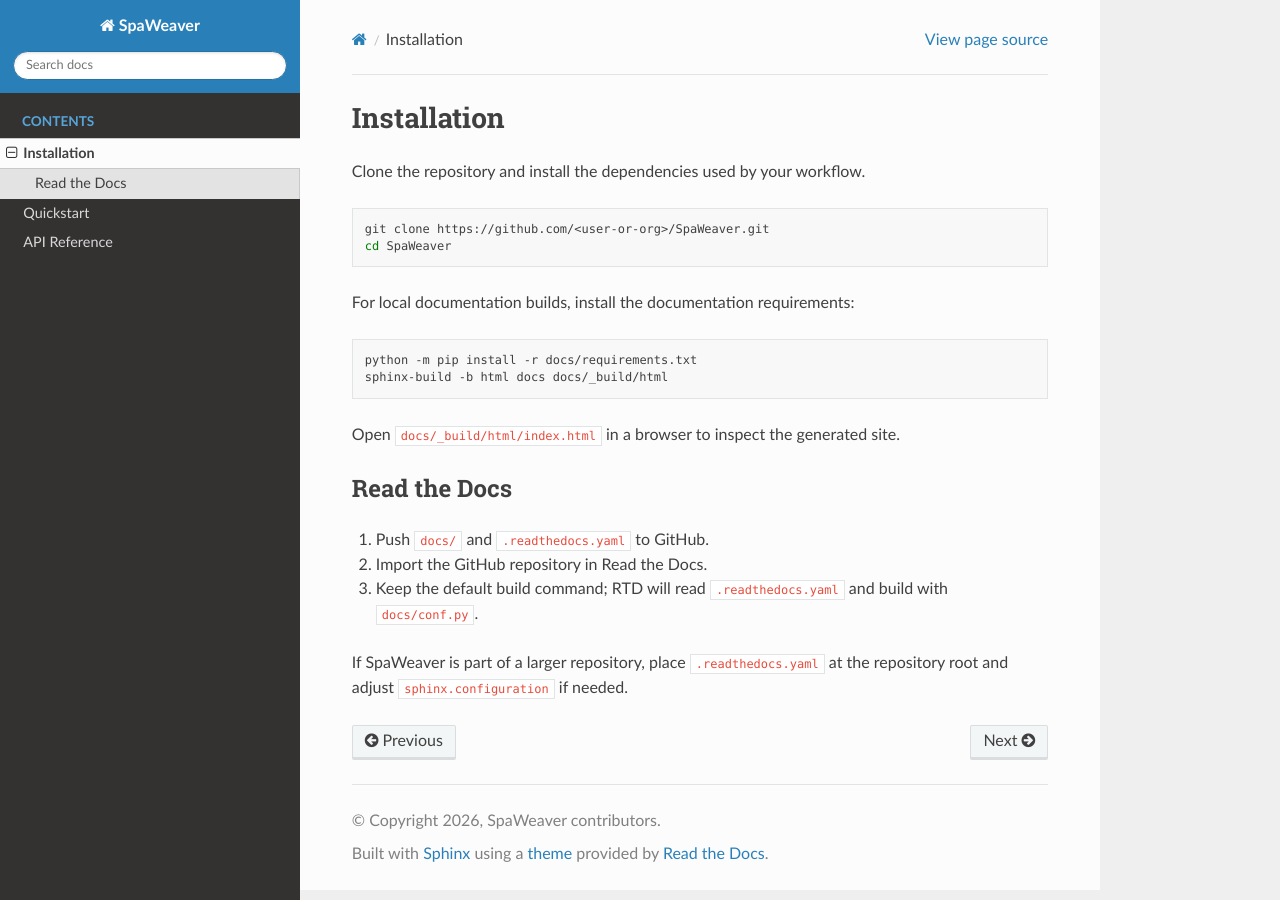
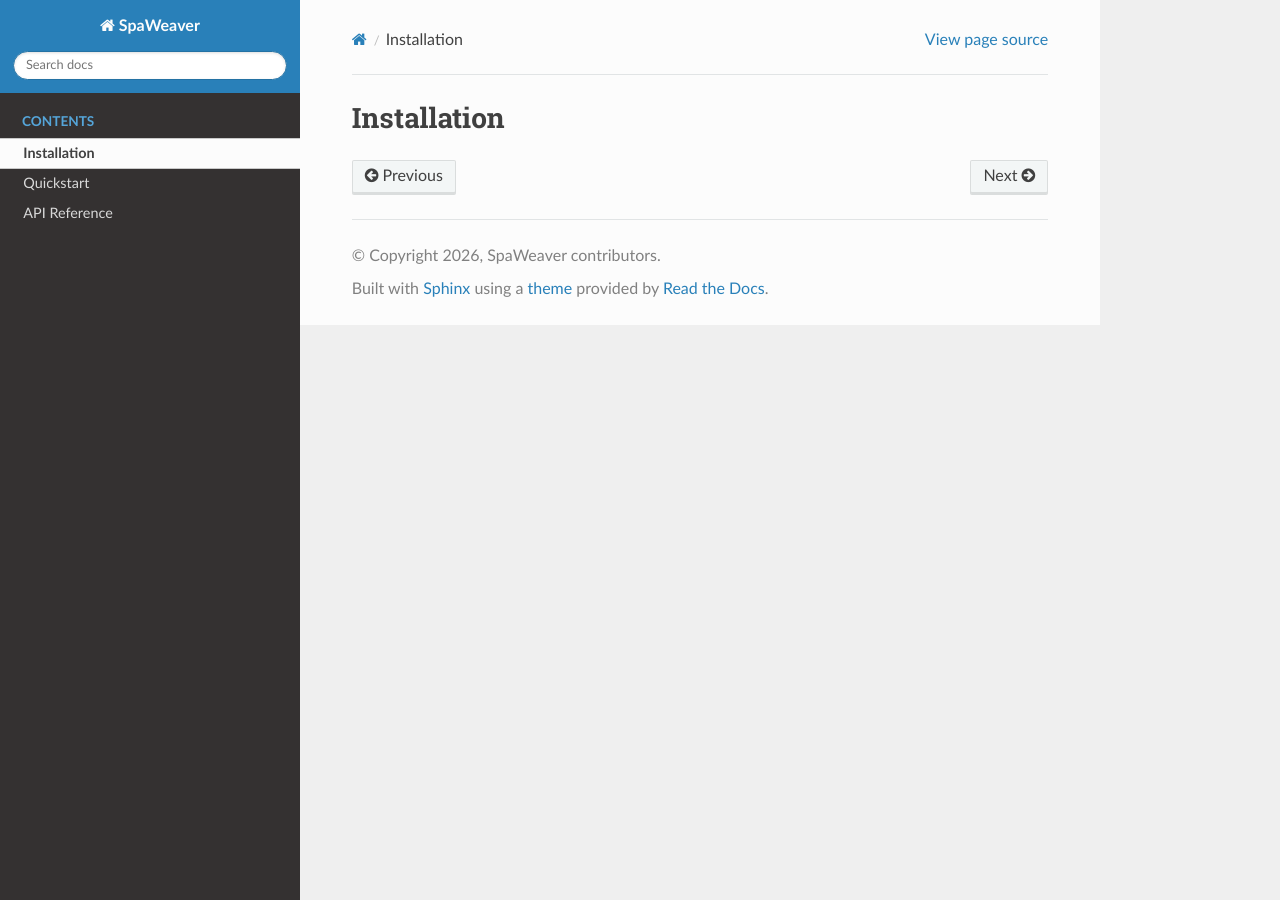
Before and after one commit to weneleven/SpaWeaver, a Sphinx documentation site: the page built from docs/installation.rst, in a window 1280 px wide. Built offline with Sphinx 7.4.7 and the Read the Docs theme 3.1.0, drawn with Linux system fonts in a browser that asks for light colours.

```diff
--- a/docs/installation.rst
+++ b/docs/installation.rst
@@ -1,29 +1,2 @@
 Installation
 ============
-
-Clone the repository and install the dependencies used by your workflow.
-
-.. code-block:: bash
-
-   git clone https://github.com/<user-or-org>/SpaWeaver.git
-   cd SpaWeaver
-
-For local documentation builds, install the documentation requirements:
-
-.. code-block:: bash
-
-   python -m pip install -r docs/requirements.txt
-   sphinx-build -b html docs docs/_build/html
-
-Open ``docs/_build/html/index.html`` in a browser to inspect the generated site.
-
-Read the Docs
--------------
-
-1. Push ``docs/`` and ``.readthedocs.yaml`` to GitHub.
-2. Import the GitHub repository in Read the Docs.
-3. Keep the default build command; RTD will read ``.readthedocs.yaml`` and build
-   with ``docs/conf.py``.
-
-If SpaWeaver is part of a larger repository, place ``.readthedocs.yaml`` at the
-repository root and adjust ``sphinx.configuration`` if needed.
```
Also changed, not shown: docs/api.rst (+15 -0 lines).
